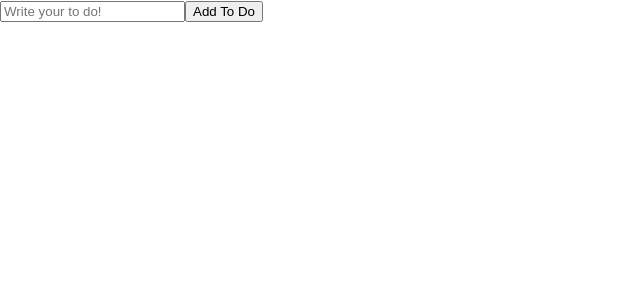
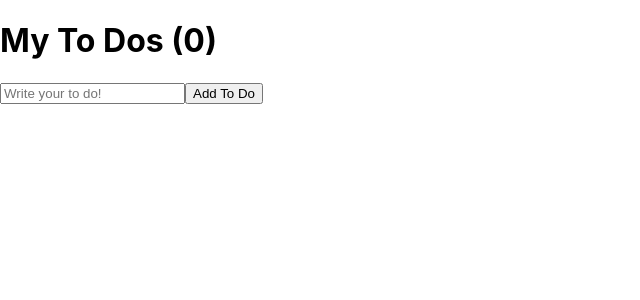
Before and after one commit to johj703/PR_React, a React (Create React App) app in the folder ch01/: page / in a window 1280 px wide. Shown: the top 300 px of the page, without its empty margins (0-640 px from the left). Built offline with nearby package versions, Linux system fonts and the light colour scheme.

Commit message:
'Write your to do!'에 입력한 단어들을 Array에 입력

```diff
--- a/ch01/src/App.js
+++ b/ch01/src/App.js
@@ -2,16 +2,19 @@ import { useState } from "react";
 
 function App() {
   const [toDo, setToDo] = useState("");
+  const [toDos, setToDos] = useState([]);
   const onChange = (event) => setToDo(event.target.value);
   const onSubmit = (event) => {
     event.preventDefault();
     if (toDo === "") {
       return;
     }
+    setToDos((currentArray) => [toDo, ...currentArray]);
     setToDo("");
   };
   return (
     <div>
+      <h1>My To Dos ({toDos.length})</h1>
       <form onSubmit={onSubmit}>
         <input
           onChange={onChange}
```
